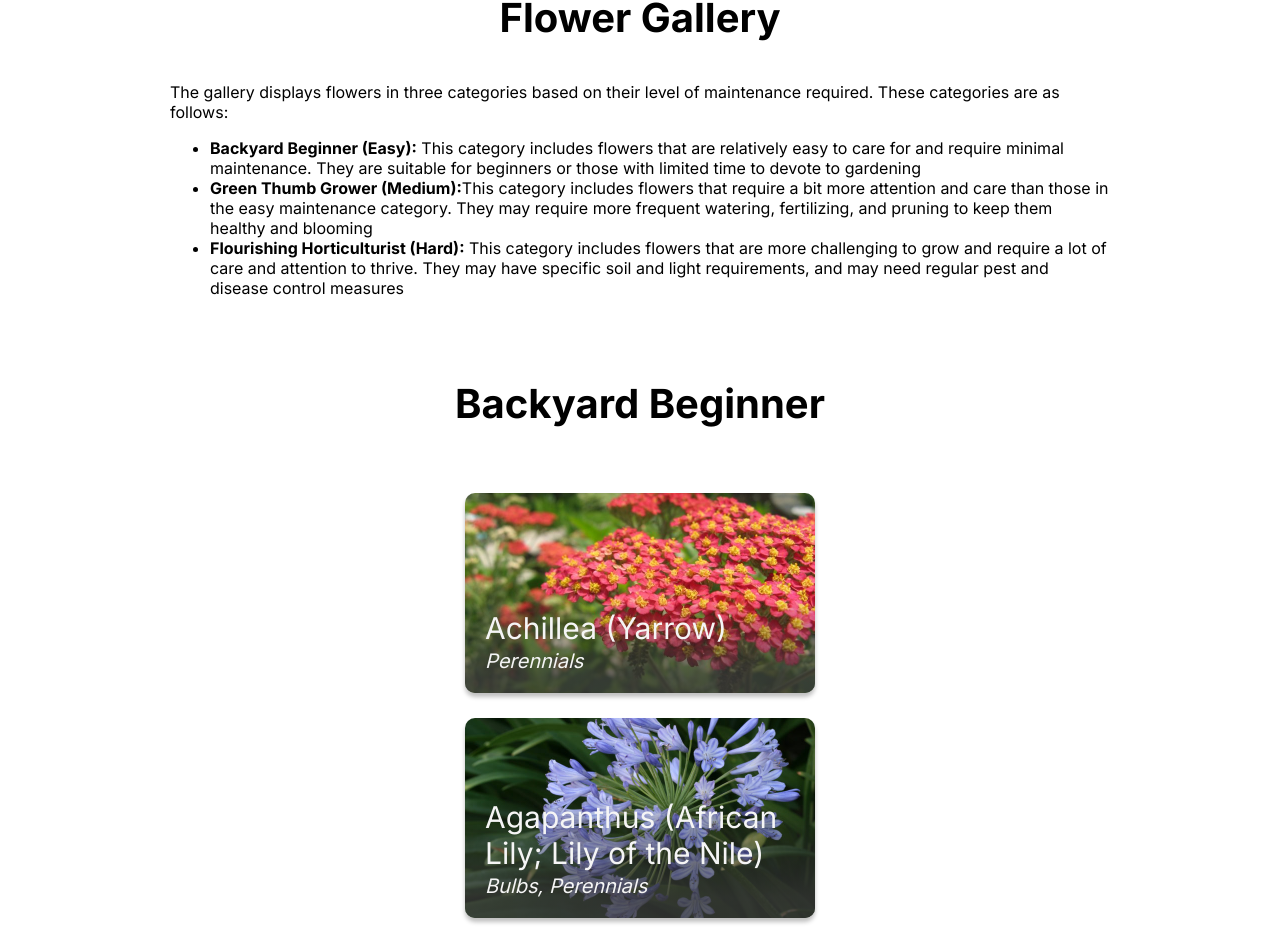
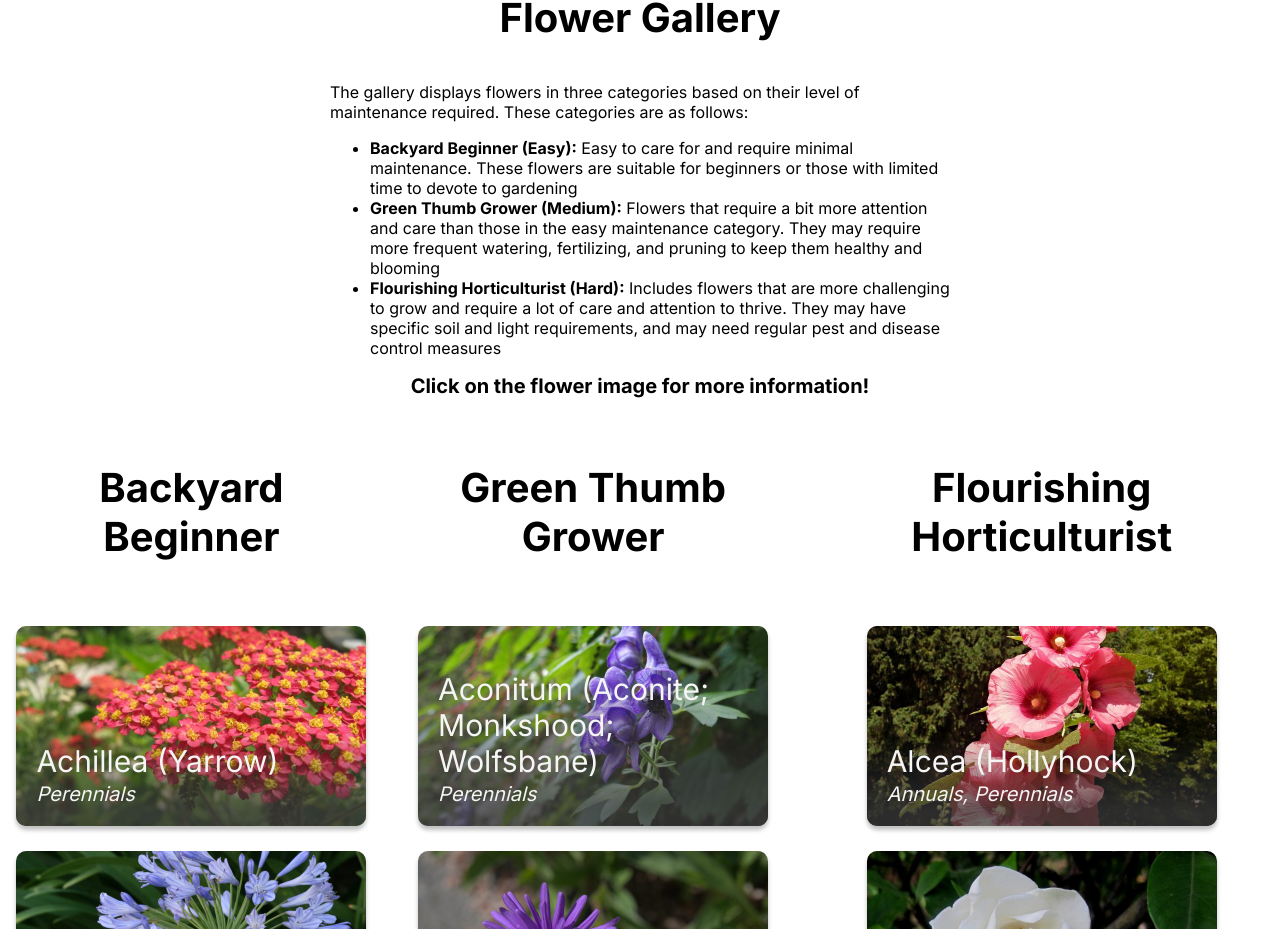
Before and after one commit to SirianniDEV/flower-app, a Next.js app: page /gallery in a window 1280 px wide. Shown: the part 171-1100 px from the top of the page. Built offline with nearby package versions, Linux system fonts and the light colour scheme.

Commit message:
update #2

```diff
--- a/pages/gallery.js
+++ b/pages/gallery.js
@@ -48,7 +48,7 @@ export default function Home() {
   return (
     <main className={styles.GalleryWrapper}>
       <Head>
-        <title>Flowerpedia-Gallery</title>
+        <title>Flower-Gallery</title>
         <meta name="description" content="Generated by create next app" />
         <link rel="icon" href="/Flower Bouquet.png" />
       </Head>
@@ -67,11 +67,15 @@ export default function Home() {
         <Text align='center' padding='40px' size='40px' weight='700' txt='Flower Gallery' />
         <Text txt='The gallery displays flowers in three categories based on their level of maintenance required. These categories are as follows:' />
         <ul>
-          <li><strong>Backyard Beginner (Easy):</strong> This category includes flowers that are relatively easy to care for and require minimal maintenance. They are suitable for beginners or those with limited time to devote to gardening</li>
-          <li><strong>Green Thumb Grower (Medium):</strong>This category includes flowers that require a bit more attention and care than those in the easy maintenance category. They may require more frequent watering, fertilizing, and pruning to keep them healthy and blooming</li>
-          <li><strong>Flourishing Horticulturist (Hard):</strong> This category includes flowers that are more challenging to grow and require a lot of care and attention to thrive. They may have specific soil and light requirements, and may need regular pest and disease control measures</li>
+          <li><strong>Backyard Beginner (Easy):</strong> Easy to care for and require minimal maintenance. These flowers are suitable for beginners or those with limited time to devote to gardening</li>
+          <li><strong>Green Thumb Grower (Medium):</strong> Flowers that require a bit more attention and care than those in the easy maintenance category. They may require more frequent watering, fertilizing, and pruning to keep them healthy and blooming</li>
+          <li><strong>Flourishing Horticulturist (Hard):</strong> Includes flowers that are more challenging to grow and require a lot of care and attention to thrive. They may have specific soil and light requirements, and may need regular pest and disease control measures</li>
         </ul>
+
+        <Text align='center' size='20px' weight='700' txt='Click on the flower image for more information!'/>
       </motion.div>
+
+      <div className={styles.Gallery} id="container">
 
         <motion.div className={styles.Data}
           initial={{ opacity: 0 }}
@@ -164,6 +168,8 @@ export default function Home() {
             ) : null;
           })}
         </motion.div>
+
+      </div>
     </main>
   )
 }
--- a/pages/index.js
+++ b/pages/index.js
@@ -57,7 +57,7 @@ export default function Home() {
             transition={{ duration: 0.8, }}>
               <Text
                 padding="15px"
-                txt="A comprehensive online resource dedicated to providing information on various types of flowers, including their description and maintenance tips. Whether you are a gardening enthusiast or simply want to learn more about the beauty of flowers, Flowerpedia has everything you need to know to care for these plants and make them thrive. Explore our mini-site to discover the many different types of flowers and how to keep them healthy and vibrant. "
+                txt="A comprehensive online resource dedicated to providing information on various types of flowers, including their description and maintenance tips. Whether you are a gardening enthusiast or simply want to learn more about the beauty of flowers, Flowerpedia has everything you need to know to care for these plants and make them thrive. "
               />
               <a href='/gallery'>
                 <Button margin='20px' txt="Go to Flower Gallery" />
--- a/styles/Home.module.css
+++ b/styles/Home.module.css
@@ -62,7 +62,14 @@
   align-items: center;
   flex-direction: column;
   padding: 10px;
-  width: 75%;
+  width: 50%;
+}
+
+.Gallery{
+  display: flex;
+  justify-content: center;
+  align-items: flex-start;
+  width: 100%;
 }
 
 .Header {
@@ -88,6 +95,9 @@
 
 @media (max-width: 414px) {
 
+  .Gallery {
+    flex-direction: column;
+  }
   .GalleryAbout {
     width: 75%;
   }
```
